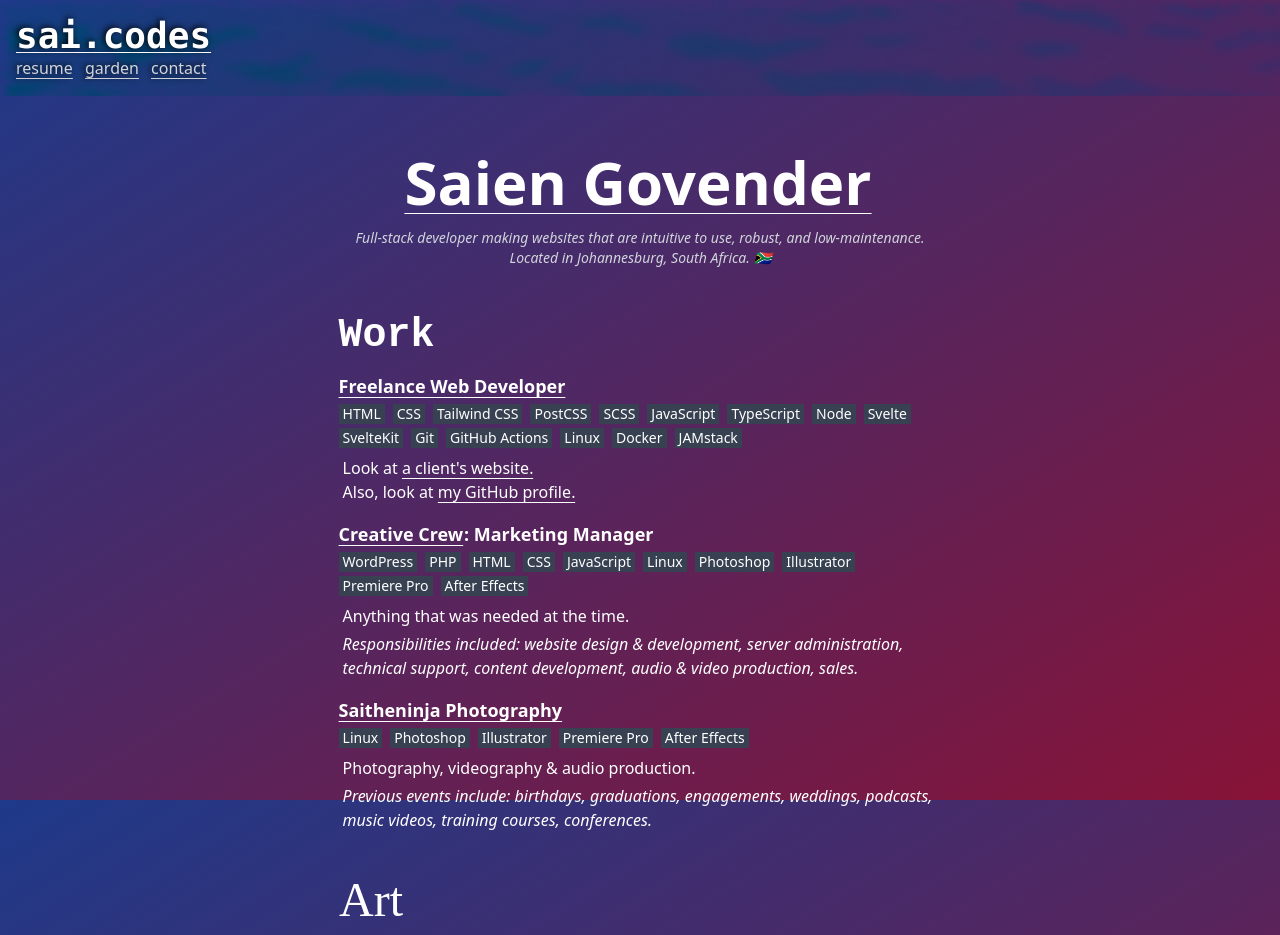
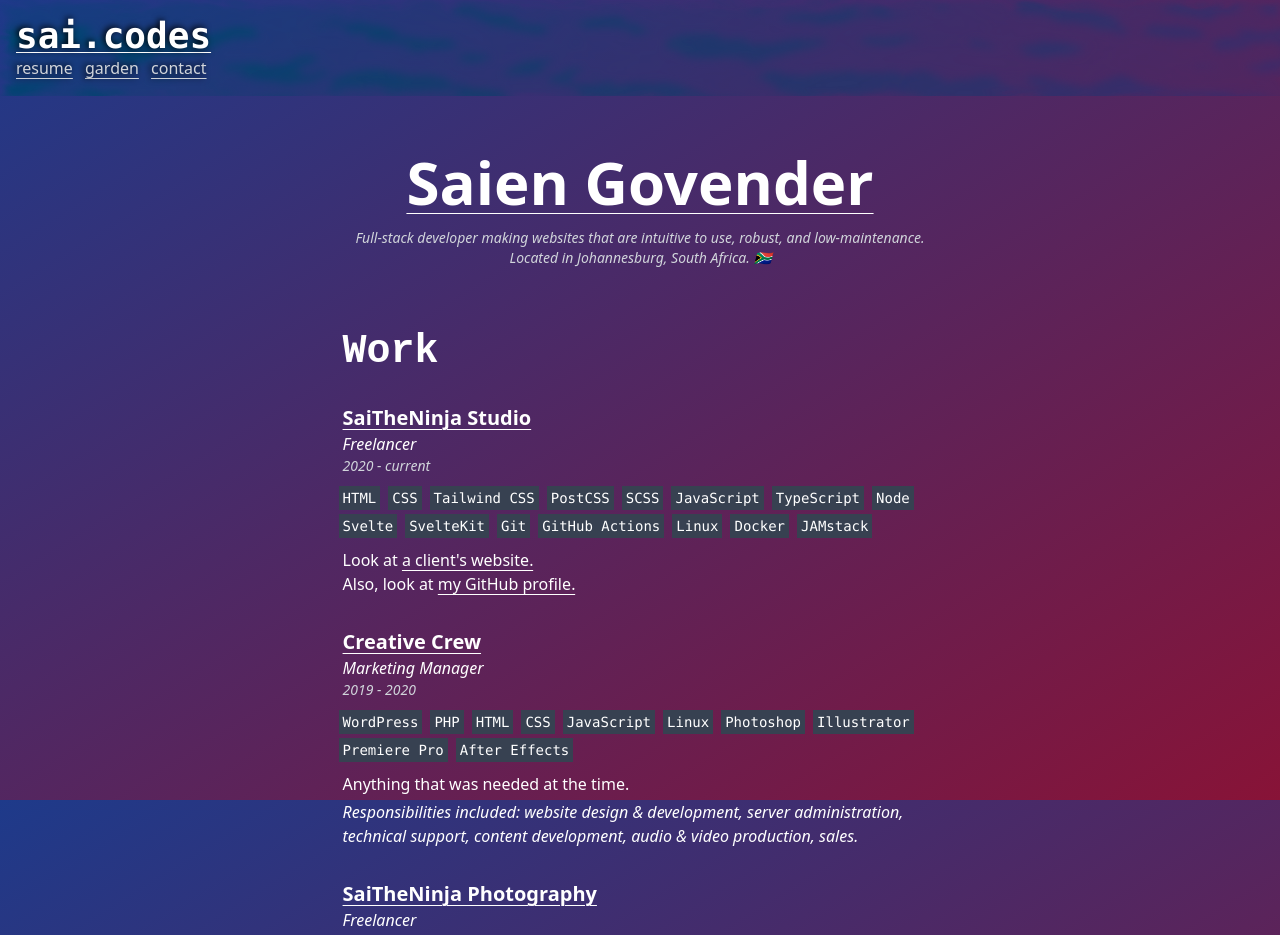
Before and after one commit to saitheninja/sai-codes, a SvelteKit app: page /resume in a window 1280 px wide. Shown: the top 935 px of the page. Built offline with nearby package versions, Linux system fonts and the light colour scheme; a web font is replaced by a local one.

Commit message:
resume styling

```diff
--- a/src/app.postcss
+++ b/src/app.postcss
@@ -15,7 +15,7 @@
   h1,
   h2,
   h3 {
-    @apply -ml-1 font-bold;
+    @apply font-bold;
   }
 
   h1 {
@@ -27,7 +27,7 @@
   }
 
   h3 {
-    @apply text-lg;
+    @apply text-xl;
   }
 
   a {
@@ -41,7 +41,8 @@
   }
 
   code {
-    @apply bg-gray-700 p-1 print:bg-gray-200;
+    @apply p-1;
+    @apply bg-gray-700 print:bg-gray-200;
 
     print-color-adjust: exact;
   }
--- a/src/lib/ResumeEntry.svelte
+++ b/src/lib/ResumeEntry.svelte
@@ -1,5 +1,5 @@
 <script lang="ts">
-  export let headingLink: {
+  export let hLink: {
     href: string;
     rel?: string;
     title: string;
@@ -9,46 +9,47 @@
     title: "",
     text: "",
   };
-  export let headingText: string = "";
+  export let hText: string = "";
+  export let subhText: string = "";
   export let years: string = "";
   export let tools: string[] = [];
 </script>
 
-<div class="space-y-1">
+<div>
   <h3>
-    {#if headingLink.href}
+    {#if hLink.href}
       <a
-        href={headingLink.href}
-        title={headingLink.title}
-        rel={headingLink.rel}
+        href={hLink.href}
+        title={hLink.title}
+        rel={hLink.rel}
         target="_blank"
         class="-mr-1"
       >
-        {headingLink.text}
+        {hLink.text}
       </a>
     {/if}
 
-    {headingText}
+    {hText}
   </h3>
+
+  {#if subhText}
+    <p class="italic">{subhText}</p>
+  {/if}
+
+  <p class="text-minor mb-1">{years}</p>
 
   {#if tools.length > 0}
     <ul
       id="tools"
-      class="-ml-1 flex flex-row flex-wrap text-sm"
+      class="my-2 -ml-1 flex flex-row flex-wrap text-sm"
     >
       {#each tools as tool}
-        <li class="tools">{tool}</li>
+        <li class="my-1 mr-2">
+          <code>{tool}</code>
+        </li>
       {/each}
     </ul>
   {/if}
 
   <slot name="description" />
 </div>
-
-<style lang="postcss">
-  .tools {
-    @apply mb-1 mr-2 bg-gray-700 px-1 print:bg-gray-200;
-
-    print-color-adjust: exact;
-  }
-</style>
--- a/src/routes/resume/+page.svelte
+++ b/src/routes/resume/+page.svelte
@@ -2,11 +2,12 @@
   import ResumeEntry from "$lib/ResumeEntry.svelte";
 
   let workDev = {
-    headingLink: {
+    hLink: {
       href: "/",
       title: "my code garden",
-      text: "Freelance Web Developer",
+      text: "SaiTheNinja Studio",
     },
+    subhText: "Freelancer",
     years: "2020 - current",
     tools: [
       "HTML",
@@ -29,13 +30,13 @@
     ],
   };
   let workCCrew = {
-    headingLink: {
+    hLink: {
       href: "https://creativecrew.co.za/",
       rel: "noreferrer external",
       title: "Creative Crew website",
       text: "Creative Crew",
     },
-    headingText: ": Marketing Manager",
+    subhText: "Marketing Manager",
     years: "2019 - 2020",
     tools: [
       "WordPress",
@@ -52,13 +53,14 @@
     ],
   };
   let workPhoto = {
-    headingLink: {
+    hLink: {
       href: "https://saitheninja.com",
       rel: "noreferrer external",
       title: "my photography portfolio site",
-      text: "Saitheninja Photography",
+      text: "SaiTheNinja Photography",
     },
-    years: "2015 - current",
+    subhText: "Freelancer",
+    years: "2015 - 2019",
     tools: [
       "Linux",
 
@@ -70,22 +72,22 @@
   };
 
   let artPhoto = {
-    headingText: "Photography",
+    hText: "Photography",
     years: "2013 - current",
   };
   let artGames = {
-    headingText: "Video Games",
+    hText: "Video Games",
     years: "2019 - current",
   };
 
   let educationUni = {
-    headingLink: {
+    hLink: {
       href: "https://en.wikipedia.org/wiki/Rhodes_Must_Fall",
       rel: "noreferrer external",
       title: "#RhodesMustFall protests",
       text: "University of Cape Town",
     },
-    headingText: ": BSc (Eng) Mechanical Engineering",
+    subhText: "BSc (Eng) Mechanical Engineering",
     years: "2012 - 2015",
   };
 </script>
@@ -94,7 +96,7 @@
   <title>sai.codes a resume</title>
 </svelte:head>
 
-<div class="space-y-12">
+<div class="space-y-16">
   <section
     id="name"
     class="text-center"
@@ -121,7 +123,7 @@
 
   <section
     id="work"
-    class="space-y-4"
+    class="space-y-8"
   >
     <h2 class="work">Work</h2>
 
@@ -179,7 +181,7 @@
 
   <section
     id="art"
-    class="space-y-4"
+    class="space-y-6"
   >
     <h2 class="art">Art</h2>
 
@@ -240,13 +242,13 @@
 
   <section
     id="education"
-    class="space-y-4"
+    class="space-y-6"
   >
     <h2 class="education">Education</h2>
 
     <ResumeEntry {...educationUni}>
       <div slot="description">
-        <p>I dropped out about half way through.</p>
+        <p>I dropped out.</p>
       </div>
     </ResumeEntry>
   </section>
@@ -257,6 +259,10 @@
 
   @import url("https://fonts.googleapis.com/css2?family=Fleur+De+Leah&family=Playfair+Display:wght@600&display=swap&text=WorkArtEducation");
 
+  :root {
+    --animDuration: 10s;
+  }
+
   h2 {
     @apply max-w-max font-medium;
   }
@@ -266,7 +272,7 @@
     font-weight: 700;
     font-size: 2.5rem;
     animation-name: slide-right;
-    animation-duration: 10s;
+    animation-duration: var(--animDuration);
     animation-timing-function: linear;
     animation-iteration-count: infinite;
   }
@@ -275,7 +281,7 @@
     font-family: "Fleur De Leah", cursive;
     font-size: 3rem;
     animation-name: wiggle;
-    animation-duration: 10s;
+    animation-duration: var(--animDuration);
     animation-timing-function: ease-in-out;
     animation-iteration-count: infinite;
   }
@@ -284,7 +290,7 @@
     font-family: "Playfair Display", serif;
     font-size: 2.25rem;
     animation-name: pulse;
-    animation-duration: 10s;
+    animation-duration: var(--animDuration);
     animation-timing-function: ease-in;
     animation-iteration-count: infinite;
   }
```
